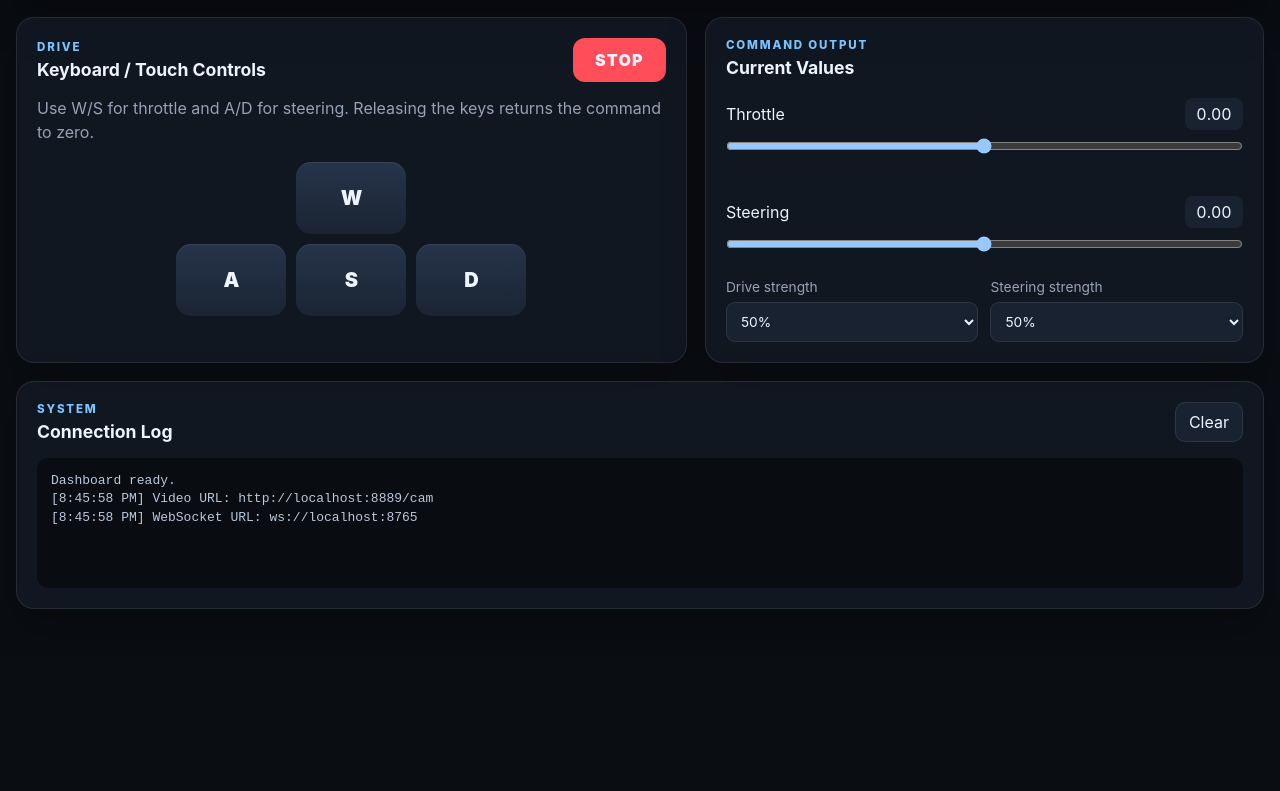
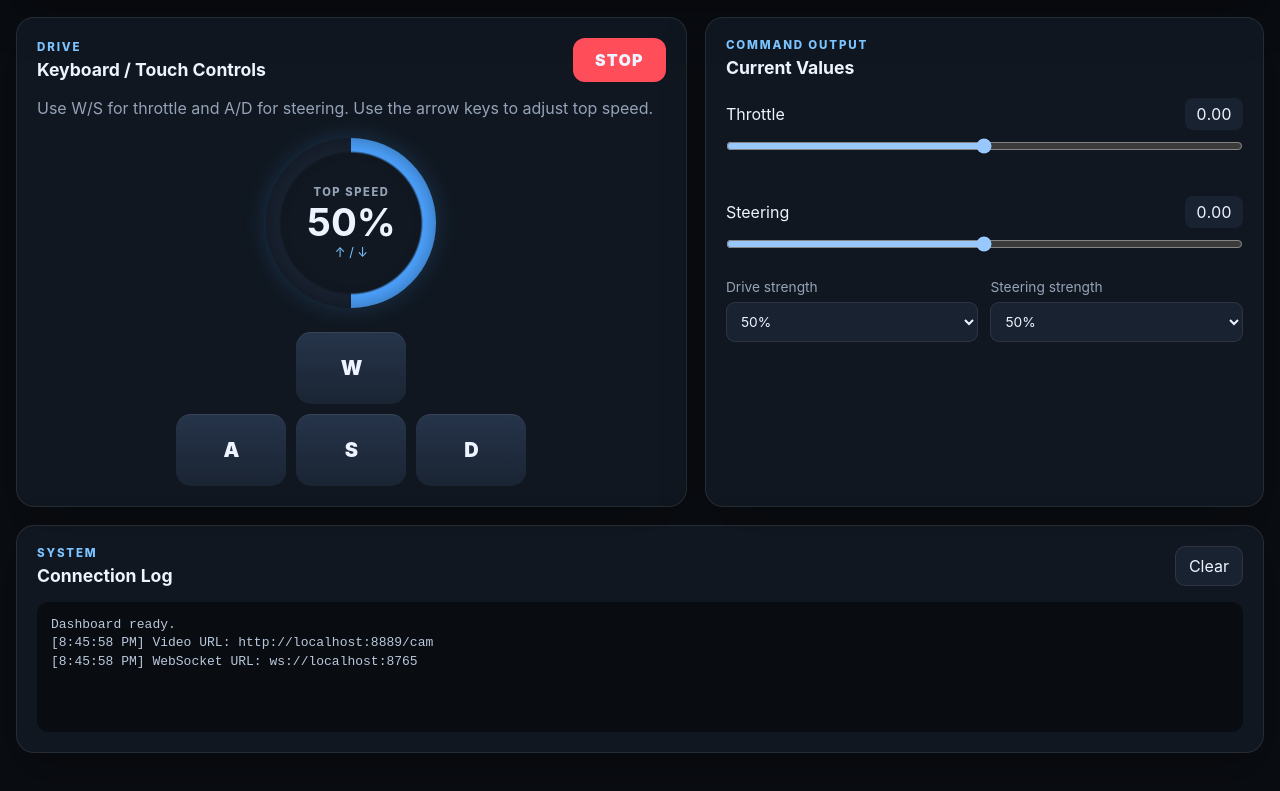
Before and after one commit to avaquinn/proto36-rc, a plain HTML site: page web-dashboard/index.html in a window 1280 px wide. Shown: the part 893-1684 px from the top of the page. Before the commit the page ends 1550 px from the top, so only its background shows below. Drawn offline with Linux system fonts and the light colour scheme.

Commit message:
Added max speed arrow key adjustment.

```diff
--- a/web-dashboard/app.js
+++ b/web-dashboard/app.js
@@ -5,6 +5,8 @@ const videoUrl = `http://${host}:8889/cam`;
 let socket = null;
 let steering = 0;
 let throttle = 0;
+let speedLimit = 0.5;
+const speedStep = 0.1;
 const pressedKeys = new Set();
 
 const connectionDot = document.getElementById("connectionDot");
@@ -109,7 +111,7 @@ function stopVehicle() {
 }
 
 function recalculateFromKeys() {
-  const drive = Number(driveStrength.value);
+  const drive = speedLimit;
   const turn = Number(steeringStrength.value);
 
   throttle =
@@ -145,6 +147,14 @@ function setPressed(control, isPressed) {
   recalculateFromKeys();
 }
 
+function updateSpeedIndicator() {
+  const percent = Math.round(speedLimit * 100);
+  const angle = speedLimit * 360;
+
+  speedPercent.textContent = `${percent}%`;
+  speedRing.style.setProperty("--speed-angle", `${angle}deg`);
+}
+
 connectButton.addEventListener("click", connect);
 stopButton.addEventListener("click", stopVehicle);
 
@@ -156,6 +166,9 @@ document.getElementById("reloadVideoButton").addEventListener("click", () => {
 document.getElementById("clearLogButton").addEventListener("click", () => {
   logElement.textContent = "Log cleared.";
 });
+
+const speedRing = document.getElementById("speedRing");
+const speedPercent = document.getElementById("speedPercent");
 
 throttleSlider.addEventListener("input", () => {
   throttle = Number(throttleSlider.value);
@@ -183,6 +196,29 @@ for (const button of document.querySelectorAll(".drive-button")) {
 
 window.addEventListener("keydown", (event) => {
   const key = event.key.toLowerCase();
+
+  if (key === "arrowup") {
+    event.preventDefault();
+
+    speedLimit = Math.min(1, speedLimit + speedStep);
+    updateSpeedIndicator();
+    recalculateFromKeys();
+
+    log(`Top speed set to ${Math.round(speedLimit * 100)}%`);
+    return;
+  }
+
+  if (key === "arrowdown") {
+    event.preventDefault();
+
+    speedLimit = Math.max(0, speedLimit - speedStep);
+    updateSpeedIndicator();
+    recalculateFromKeys();
+
+    log(`Top speed set to ${Math.round(speedLimit * 100)}%`);
+    return;
+  }
+
   if (!["w", "a", "s", "d"].includes(key)) {
     return;
   }
@@ -226,6 +262,7 @@ document.addEventListener("visibilitychange", () => {
 setInterval(sendCommand, 100);
 
 updateDisplay();
+updateSpeedIndicator();
 setConnectionState(false);
 log(`Video URL: ${videoUrl}`);
 log(`WebSocket URL: ${websocketUrl}`);
--- a/web-dashboard/index.html
+++ b/web-dashboard/index.html
@@ -50,8 +50,18 @@
         </div>
 
         <p class="hint">
-          Use W/S for throttle and A/D for steering. Releasing the keys returns the command to zero.
+          Use W/S for throttle and A/D for steering. Use the arrow keys to adjust top speed.
         </p>
+
+       <div class="speed-indicator">
+         <div class="speed-ring" id="speedRing">
+           <div class="speed-content">
+              <span class="speed-label">TOP SPEED</span>
+              <strong id="speedPercent">50%</strong>
+              <span class="speed-hint">↑ / ↓</span>
+            </div>
+          </div>
+        </div>
 
         <div class="control-pad" aria-label="Drive controls">
           <button class="drive-button up" data-control="forward">W</button>
--- a/web-dashboard/style.css
+++ b/web-dashboard/style.css
@@ -171,6 +171,60 @@ h2 {
   line-height: 1.5;
 }
 
+.speed-indicator {
+  display: flex;
+  justify-content: center;
+  margin: 18px 0 24px;
+}
+
+.speed-ring {
+  --speed-angle: 180deg;
+
+  display: grid;
+  place-items: center;
+  width: 170px;
+  height: 170px;
+  border-radius: 50%;
+
+  background:
+    radial-gradient(circle, var(--panel) 58%, transparent 60%),
+    conic-gradient(
+      var(--accent) 0deg,
+      var(--accent) var(--speed-angle),
+      var(--panel-2) var(--speed-angle),
+      var(--panel-2) 360deg
+    );
+
+  box-shadow:
+    0 0 25px rgba(77, 163, 255, 0.2),
+    inset 0 0 20px rgba(0, 0, 0, 0.35);
+}
+
+.speed-content {
+  display: flex;
+  flex-direction: column;
+  align-items: center;
+  text-align: center;
+}
+
+.speed-label {
+  color: var(--muted);
+  font-size: 0.7rem;
+  font-weight: 800;
+  letter-spacing: 0.14em;
+}
+
+.speed-content strong {
+  margin: 4px 0;
+  font-size: 2.4rem;
+  line-height: 1;
+}
+
+.speed-hint {
+  color: var(--accent-2);
+  font-size: 0.8rem;
+}
+
 .control-pad {
   display: grid;
   grid-template-columns: repeat(3, minmax(72px, 110px));
```
